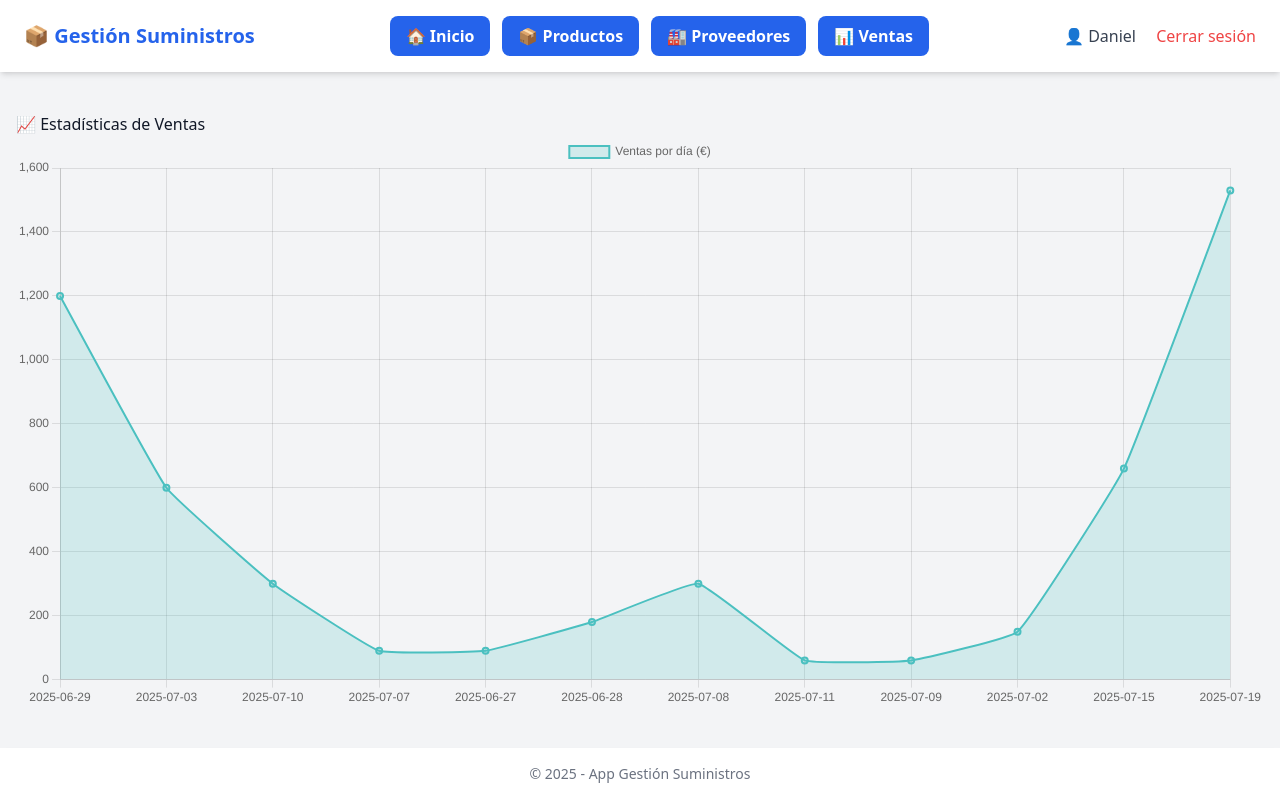
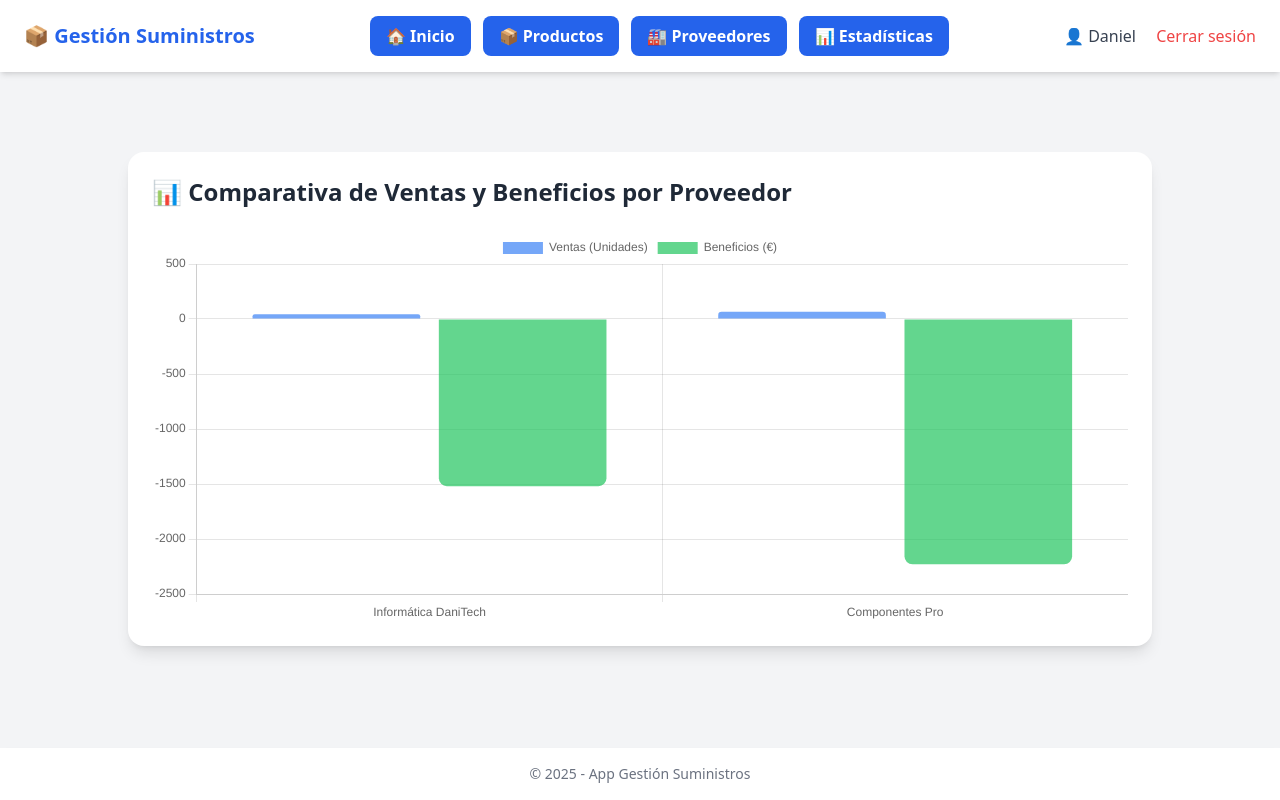
Before and after one commit to danipoav/Python_ProyectoFinal, a Flask app: page /estadisticas in a window 1280 px wide. Run offline with Flask 3, Linux system fonts and the light colour scheme; a user stored in the database is signed in; some libraries are stand-ins or nearby versions.

Commit message:
Adding cart button on the top of the screen NAVBAR

```diff
--- a/app/routes.py
+++ b/app/routes.py
@@ -227,6 +227,36 @@ def eliminar_proveedor(id):
 @main.route('/estadisticas')
 @login_required
 def estadisticas():
+    if current_user.rol != 'admin':
+        flash('Acceso no autorizado', 'danger')
+        return redirect(url_for('main.home'))
+
+    proveedores = Proveedor.query.all()
+    data = []
+
+    for proveedor in proveedores:
+        total_vendido = 0
+        beneficio_total = 0
+
+        for producto in proveedor.productos:
+            ventas = Venta.query.filter_by(producto_id=producto.id).all()
+            for venta in ventas:
+                total_vendido += venta.cantidad
+                beneficio = (producto.precio - proveedor.precio_base) * venta.cantidad
+                beneficio_total += beneficio
+
+        data.append({
+            'proveedor': proveedor.nombre_empresa,
+            'ventas': total_vendido,
+            'beneficio': round(beneficio_total, 2)
+        })
+
+    return render_template('estadisticas-admin.html', datos=data)
+
+# GraficaComprasCliente
+@main.route('/mis-ventas')
+@login_required
+def mis_ventas():
     ventas = Venta.query.all()
 
     ventas_por_dia = {}
@@ -238,22 +268,6 @@ def estadisticas():
     valores = list(ventas_por_dia.values())
 
     return render_template('estadisticas.html', labels=labels, valores=valores)
-
-# GraficaComprasCliente
-@main.route('/mis-ventas')
-@login_required
-def mis_ventas():
-    ventas = Venta.query.filter_by(usuario_id=current_user.id).all()
-
-    ventas_por_fecha = defaultdict(float)
-    for v in ventas:
-        fecha_str = v.fecha.strftime('%Y-%m-%d')
-        ventas_por_fecha[fecha_str] += v.precio_total
-
-    labels = sorted(ventas_por_fecha.keys())
-    valores = [ventas_por_fecha[fecha] for fecha in labels]
-
-    return render_template('ventas.html', labels=labels, valores=valores)
 
 #Ruta para añadir productos al carrito
 @main.route('/añadir/<int:producto_id>', methods=['POST'])
@@ -351,4 +365,4 @@ def confirmar_compra():
 
     session['carrito'] = {}
     flash('✅ Compra realizada con éxito.', 'success')
-    return redirect(url_for('main.estadisticas'))
+    return redirect(url_for('main.mis_ventas'))
--- a/app/templates/base.html
+++ b/app/templates/base.html
@@ -32,7 +32,7 @@
             </a>
             <a href="{{ url_for('main.estadisticas') }}"
                 class="text-white bg-blue-600 py-2 px-4 rounded-lg font-semibold hover:bg-blue-700 transition">
-                📊 Ventas
+                📊 Estadísticas
             </a>
             {% else %}
             <a href="{{ url_for('main.home') }}"
@@ -43,9 +43,9 @@
                 class="text-white bg-green-600 py-2 px-4 rounded-lg font-semibold hover:bg-green-700 transition">
                 🛍️ Catálogo
             </a>
-            <a href="{{ url_for('main.estadisticas') }}"
+            <a href="{{ url_for('main.mis_ventas') }}"
                 class="text-white bg-green-600 py-2 px-4 rounded-lg font-semibold hover:bg-green-700 transition">
-                📈 Estadísticas
+                📈 Ventas
             </a>
             {% endif %}
         </div>
@@ -53,6 +53,12 @@
 
         <div class="space-x-4">
             {% if current_user.is_authenticated %}
+            {% if current_user.rol == 'cliente' %}
+            <a href="{{ url_for('main.ver_carrito') }}"
+                class=" bg-blue-600 text-white px-5 py-3 rounded-full shadow-lg hover:bg-blue-700">
+                🛒 Ver carrito
+            </a>
+            {% endif %}
             <span class="text-gray-700">👤 {{ current_user.nombre }}</span>
             <a href="{{ url_for('main.logout') }}" class="text-red-500 hover:underline">Cerrar sesión</a>
             {% else %}
--- a/app/templates/catalogo.html
+++ b/app/templates/catalogo.html
@@ -26,9 +26,4 @@
   </div>
   {% endfor %}
 </div>
-
-<a href="{{ url_for('main.ver_carrito') }}"
-   class="fixed bottom-12 right-12 bg-blue-600 text-white px-5 py-3 rounded-full shadow-lg hover:bg-blue-700">
-  🛒 Ver carrito
-</a>
 {% endblock %}
--- /dev/null
+++ b/app/templates/estadisticas-admin.html
@@ -0,0 +1,54 @@
+{% extends 'base.html' %}
+{% block title %}Estadísticas{% endblock %}
+
+{% block content %}
+<div class="max-w-5xl mx-auto mt-10 p-6 bg-white shadow-lg rounded-2xl">
+    <h2 class="text-2xl font-bold text-gray-800 mb-6">📊 Comparativa de Ventas y Beneficios por Proveedor</h2>
+
+    <canvas id="graficaProveedores" height="120"></canvas>
+</div>
+
+<script src="https://cdn.jsdelivr.net/npm/chart.js"></script>
+<script>
+    const datos = {{ datos | tojson }};
+
+    const labels = datos.map(d => d.proveedor);
+    const ventas = datos.map(d => d.ventas);
+    const beneficios = datos.map(d => d.beneficio);
+
+    const ctx = document.getElementById('graficaProveedores').getContext('2d');
+    const grafica = new Chart(ctx, {
+        type: 'bar',
+        data: {
+            labels: labels,
+            datasets: [
+                {
+                    label: 'Ventas (Unidades)',
+                    data: ventas,
+                    backgroundColor: 'rgba(59, 130, 246, 0.7)', // Azul
+                    borderRadius: 8
+                },
+                {
+                    label: 'Beneficios (€)',
+                    data: beneficios,
+                    backgroundColor: 'rgba(34, 197, 94, 0.7)', // Verde
+                    borderRadius: 8
+                }
+            ]
+        },
+        options: {
+            responsive: true,
+            scales: {
+                y: {
+                    beginAtZero: true,
+                    ticks: {
+                        callback: function(value) {
+                            return value % 1 === 0 ? value : '';
+                        }
+                    }
+                }
+            }
+        }
+    });
+</script>
+{% endblock %}
--- a/app/templates/home.html
+++ b/app/templates/home.html
@@ -21,7 +21,7 @@
     </div>
 
     <div class="bg-white shadow-lg rounded-xl p-6 text-center">
-        <h3 class="text-xl font-semibold text-gray-700 mb-2">Ventas</h3>
+        <h3 class="text-xl font-semibold text-gray-700 mb-2">Estadísticas</h3>
         <p class="text-3xl text-purple-600 font-bold">{{ total_ventas }}</p>
         <a href="{{ url_for('main.estadisticas') }}" class="text-sm text-purple-500 hover:underline">Ver estadísticas</a>
     </div>
--- a/app/templates/homeCliente.html
+++ b/app/templates/homeCliente.html
@@ -16,8 +16,8 @@
             🛍️ Ver Catálogo de Productos
         </a>
 
-        <a href="{{ url_for('main.estadisticas') }}" class="p-6 bg-green-100 hover:bg-green-200 text-green-800 font-semibold rounded-xl transition">
-            📈 Estadisticas
+        <a href="{{ url_for('main.mis_ventas') }}" class="p-6 bg-green-100 hover:bg-green-200 text-green-800 font-semibold rounded-xl transition">
+            📈 Ventas
         </a>
     </div>
 
```
Also changed, not shown: instance/db.sqlite3.
